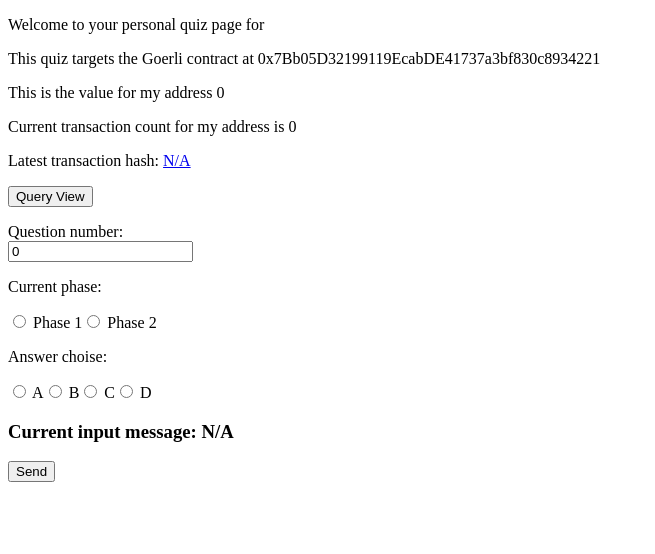
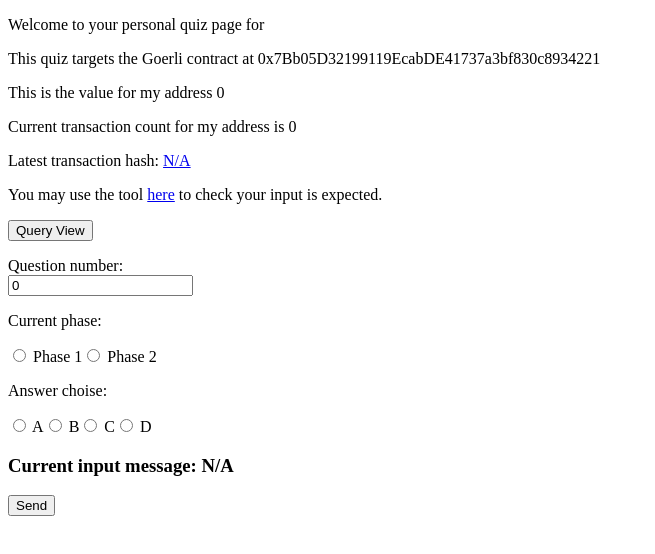
Before and after one commit to F22STAT487687/put-contract, a Next.js app: page / in a window 1280 px wide. Shown: the top 554 px of the page, without its empty margins (0-655 px from the left). Built offline with nearby package versions, Linux system fonts and the light colour scheme.

Commit message:
add helper link

```diff
--- a/pages/index.js
+++ b/pages/index.js
@@ -91,6 +91,7 @@ export default function Index() {
       <p>This is the value for my address {currentValue}</p>
       <p>Current transaction count for my address is {txCount}</p>
       <p>Latest transaction hash: <a href={"https://goerli.etherscan.io/tx/" + txId}>{txId}</a></p>
+      <p>You may use the tool <a href="https://emn178.github.io/online-tools/keccak_256.html">here</a> to check your input is expected.</p>
 
       <button onClick={event => updateContractValue()}>
         Query View
```
